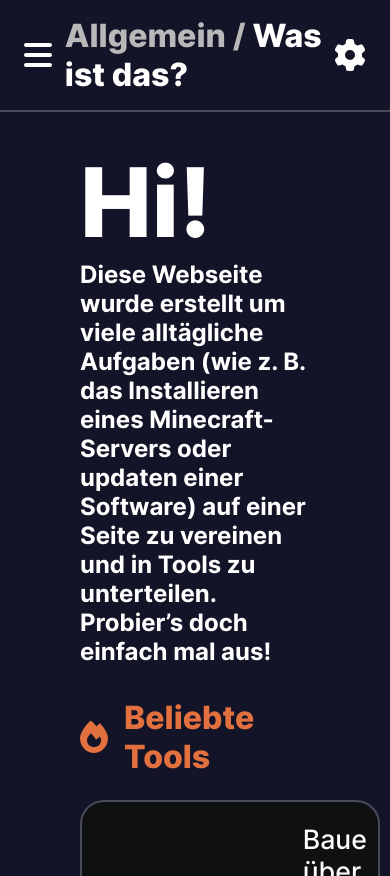
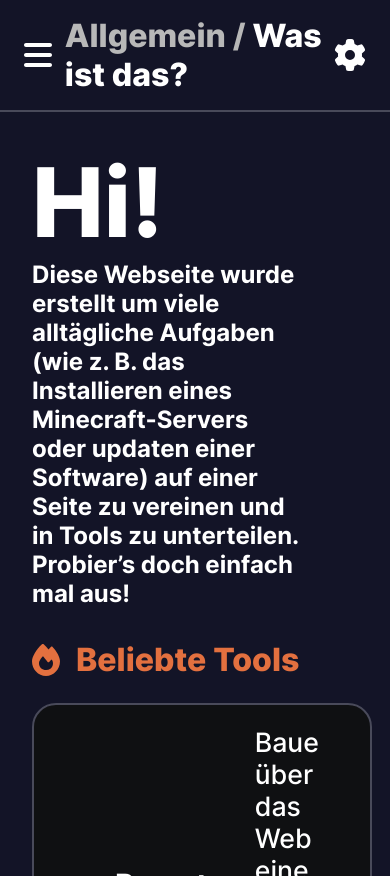
Before and after one commit to gnmyt/PowerTools, a React (Vite) app in the folder client/: page / in a window 390 px wide. Built offline with nearby package versions, Linux system fonts and the light colour scheme.

Commit message:
Added mobile optimization to the Content styles.sass

```diff
--- a/client/src/common/components/Content/styles.sass
+++ b/client/src/common/components/Content/styles.sass
@@ -3,3 +3,11 @@
   height: calc(100vh - 7rem)
   overflow-y: scroll
   overflow-x: hidden
+
+@media screen and (max-width: 1024px)
+  .content-wrapper
+    padding: 2rem 22vw 0 2rem
+
+@media screen and (max-width: 375px)
+  .content-wrapper
+    padding: 2rem 21vw 0 0.5rem
```
